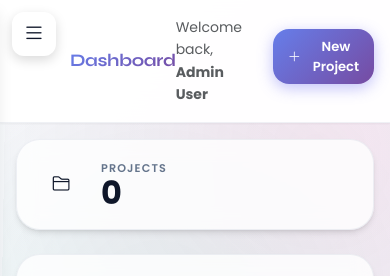
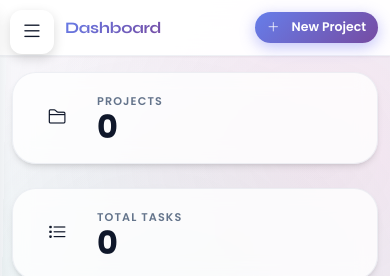
Before and after one commit to shikhakshetri29-alt/projectflow-app, a PHP site: page /dashboard/index.php in a window 390 px wide. Shown: the top 276 px of the page. Run offline with PHP 8.4, Linux system fonts and the light colour scheme; a user stored in the database is signed in; data comes from the database, SQL or seed files in the repository; data that the repository does not hold is empty.

Commit message:
Update style.css

```diff
--- a/php-pmapp/assets/css/style.css
+++ b/php-pmapp/assets/css/style.css
@@ -1228,18 +1228,55 @@ hr {
         min-width: 700px;
     }
 }
+/* ══ MOBILE COMPLETE FIX ══════════════════════ */
+@media (max-width: 768px) {
 
-/* ── Topbar Mobile Fix ─────────────────────── */
-@media (max-width: 768px) {
-    .topbar {
-        padding-left: 70px !important;
+    /* Hamburger button position */
+    .mobile-menu-toggle {
+        top: 10px !important;
+        left: 10px !important;
+        z-index: 200 !important;
     }
 
-    .mobile-menu-toggle {
-        top: 12px !important;
-        left: 12px !important;
+    /* Topbar layout fix */
+    .topbar {
+        padding: 10px 12px 10px 65px !important;
+        flex-wrap: wrap !important;
+        gap: 6px !important;
+        min-height: 56px !important;
     }
 
+    /* Title chota karo */
+    .topbar-title {
+        font-size: 1rem !important;
+        white-space: nowrap !important;
+    }
+
+    /* Welcome text hide karo mobile pe */
+    .topbar .text-muted.small {
+        display: none !important;
+    }
+
+    /* Button chota karo */
+    .topbar .btn {
+        padding: 6px 12px !important;
+        font-size: 0.78rem !important;
+        width: auto !important;
+        margin: 0 !important;
+    }
+
+    /* Main content full width */
+    .main-content {
+        margin-left: 0 !important;
+        width: 100% !important;
+    }
+
+    /* Page body padding */
+    .page-body {
+        padding: 16px 12px !important;
+    }
+
+    /* Numbers fix */
     .stat-value {
         font-family: 'Poppins', system-ui, sans-serif !important;
         font-size: 2rem !important;
@@ -1248,4 +1285,10 @@ hr {
         color: #0f172a !important;
         -webkit-text-fill-color: #0f172a !important;
     }
+
+    /* Stat cards single column */
+    .stat-grid {
+        grid-template-columns: 1fr !important;
+        gap: 1rem !important;
+    }
 }
```
